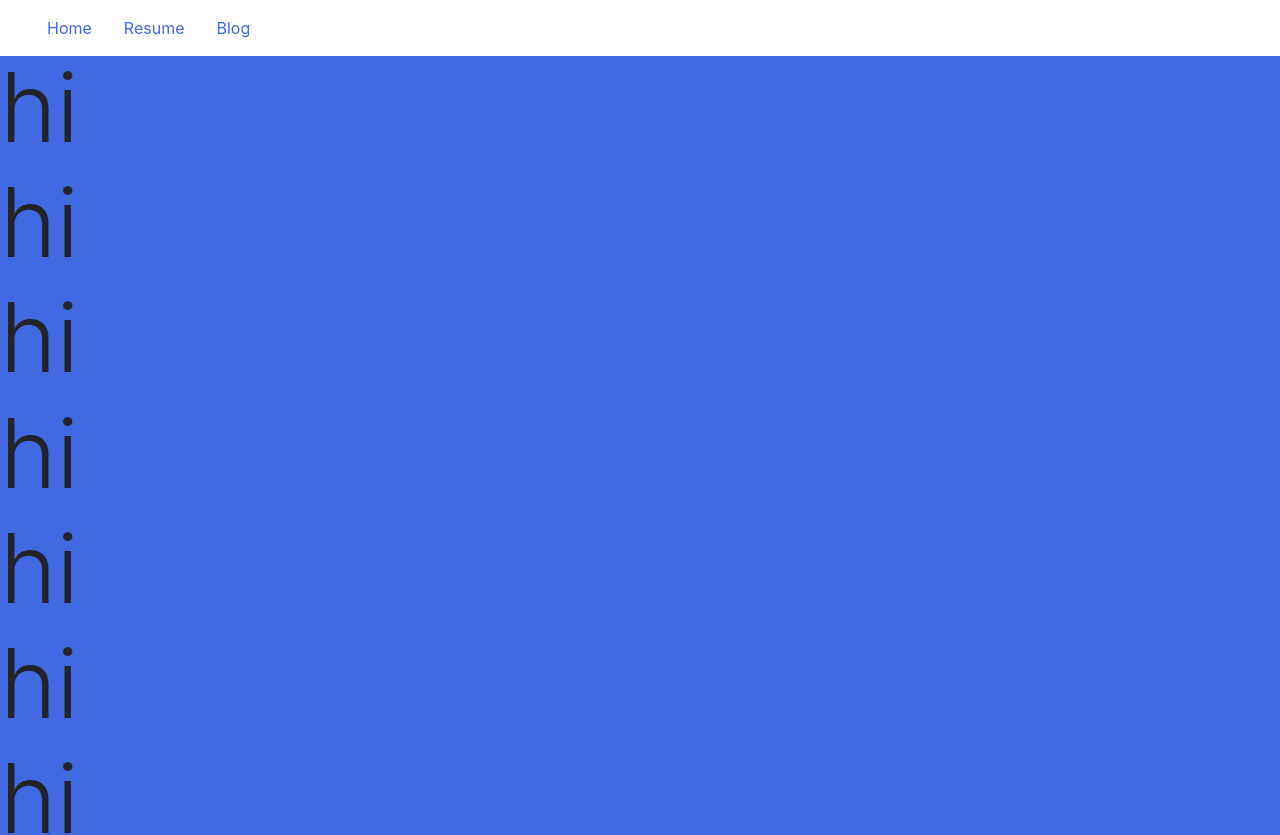
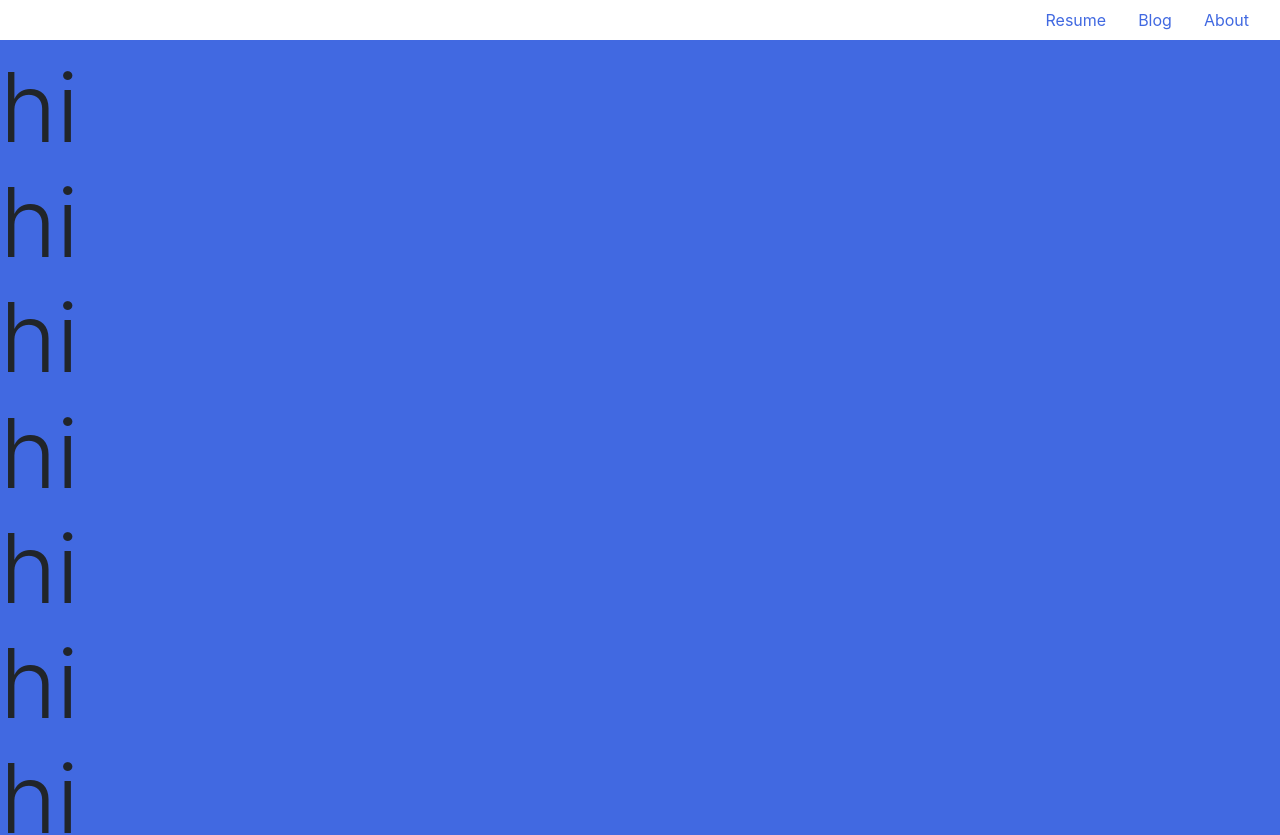
Before and after one commit to arminekhachatryan94/resume, an Angular app: page / in a window 1280 px wide. Shown: the top 835 px of the page. Built offline with nearby package versions, Linux system fonts and the light colour scheme.

Commit message:
more nav bar

```diff
--- a/src/app/components/nav/nav.component.css
+++ b/src/app/components/nav/nav.component.css
@@ -5,3 +5,7 @@
 .text-royalblue {
     color: royalblue;
 }
+
+.float-right {
+    float: right;
+}
--- a/src/app/components/nav/nav.component.html
+++ b/src/app/components/nav/nav.component.html
@@ -1,17 +1,13 @@
-<div>
-  <nav class="navbar fixed-top bg-white">
-    <div class="container-fluid">
-      <ul class="nav text-royalblue">
-        <li id="home" class="nav-item">
-          <a class="nav-link" (mouseover)="onMouseOver('home')" on-mouseleave="onMouseLeave('home')">Home</a>
-        </li>
+  <nav class="container-fluid fixed-top bg-white">
+    <ul class="nav text-royalblue navbar-custom float-right">
       <li id="resume" class="nav-item">
         <a class="nav-link" (mouseover)="onMouseOver('resume')" on-mouseleave="onMouseLeave('resume')">Resume</a>
       </li>
       <li id="blog" class="nav-item">
         <a class="nav-link" (mouseover)="onMouseOver('blog')" on-mouseleave="onMouseLeave('blog')">Blog</a>
       </li>
+      <li id="about" class="nav-item">
+        <a class="nav-link" (mouseover)="onMouseOver('about')" on-mouseleave="onMouseLeave('about')">About</a>
+      </li>
     </ul>
-    </div>
   </nav>
-</div>
--- a/src/app/components/nav/nav.component.ts
+++ b/src/app/components/nav/nav.component.ts
@@ -12,18 +12,14 @@ export class NavComponent implements OnInit {
   constructor() { }
 
   ngOnInit() {
-    this.color = 'rgb(196, 201, 216)';
+    this.color = 'rgb(222, 227, 240)';
   }
 
   onMouseOver(name) {
-    console.log(name);
-    console.log(document.getElementById(name).style);
     document.getElementById(name).style.backgroundColor = this.color;
   }
 
   onMouseLeave(name) {
-    console.log(name);
-    console.log(document.getElementById(name).style);
     document.getElementById(name).style.backgroundColor = "";
   }
 }
```
Lines whose indentation alone changed are shown as unchanged.
